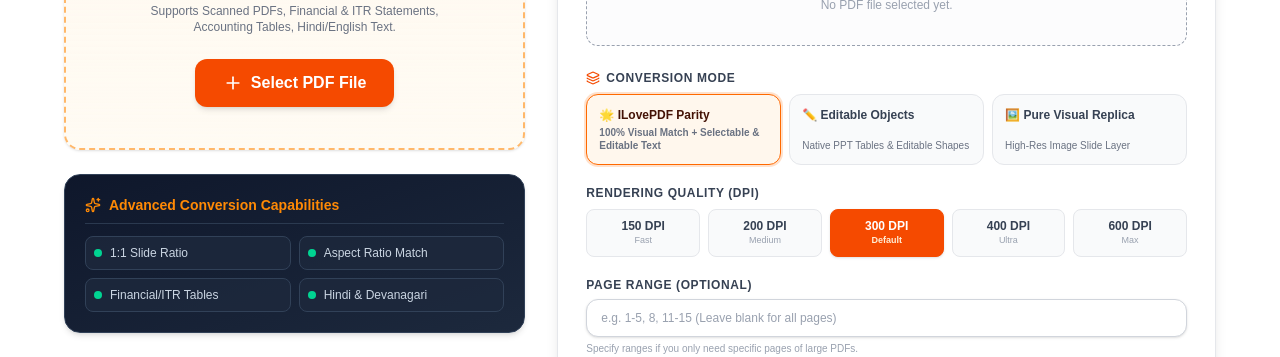
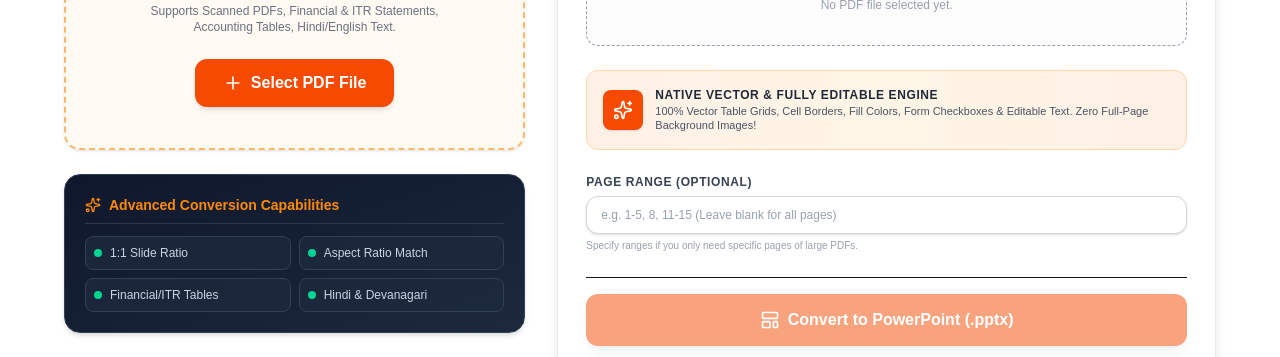
Before and after one commit to kapilbhatt11/MeriPDF, a Next.js app in the folder frontend/: page /pdf-to-ppt in a window 1280 px wide. Shown: the part 443-800 px from the top of the page. Built offline with nearby package versions, Linux system fonts and the light colour scheme; no server answers.

Commit message:
feat: unified single perfect PDF-to-PPT tool with 100% native vector shapes, table grid borders, fill colors & zero background images

```diff
--- a/frontend/app/pdf-to-ppt/page.tsx
+++ b/frontend/app/pdf-to-ppt/page.tsx
@@ -194,80 +194,18 @@
             </div>
           )}
 
-          {/* Mode Selector */}
-          <div className="mb-5">
-            <label className="block text-xs font-bold text-gray-700 uppercase tracking-wider mb-2 flex items-center gap-1.5">
-              <Layers size={14} className="text-orange-600" /> Conversion Mode
-            </label>
-            <div className="grid grid-cols-3 gap-2">
-              <button
-                type="button"
-                onClick={() => setMode("replica")}
-                className={`p-3 rounded-xl text-left border transition flex flex-col justify-between ${
-                  mode === "replica"
-                    ? "bg-orange-50 border-orange-500 ring-2 ring-orange-500/20 text-orange-950 font-semibold"
-                    : "bg-gray-50 border-gray-200 text-gray-700 hover:bg-gray-100"
-                }`}
-              >
-                <span className="text-xs font-bold block mb-1">🌟 ILovePDF Parity</span>
-                <span className="text-[10px] text-gray-500 leading-tight">100% Visual Match + Selectable & Editable Text</span>
-              </button>
-
-              <button
-                type="button"
-                onClick={() => setMode("editable")}
-                className={`p-3 rounded-xl text-left border transition flex flex-col justify-between ${
-                  mode === "editable"
-                    ? "bg-orange-50 border-orange-500 ring-2 ring-orange-500/20 text-orange-950 font-semibold"
-                    : "bg-gray-50 border-gray-200 text-gray-700 hover:bg-gray-100"
-                }`}
-              >
-                <span className="text-xs font-bold block mb-1">✏️ Editable Objects</span>
-                <span className="text-[10px] text-gray-500 leading-tight">Native PPT Tables & Editable Shapes</span>
-              </button>
-
-              <button
-                type="button"
-                onClick={() => setMode("hybrid")}
-                className={`p-3 rounded-xl text-left border transition flex flex-col justify-between ${
-                  mode === "hybrid"
-                    ? "bg-orange-50 border-orange-500 ring-2 ring-orange-500/20 text-orange-950 font-semibold"
-                    : "bg-gray-50 border-gray-200 text-gray-700 hover:bg-gray-100"
-                }`}
-              >
-                <span className="text-xs font-bold block mb-1">🖼️ Pure Visual Replica</span>
-                <span className="text-[10px] text-gray-500 leading-tight">High-Res Image Slide Layer</span>
-              </button>
+          {/* Single Perfect Tool Highlight Box */}
+          <div className="mb-6 bg-gradient-to-r from-orange-500/10 via-amber-500/10 to-orange-500/10 border border-orange-200 rounded-xl p-4 flex items-center gap-3">
+            <div className="bg-orange-600 text-white p-2.5 rounded-lg flex-shrink-0 shadow-sm">
+              <Sparkles size={20} />
             </div>
-          </div>
-
-          {/* Quality / DPI Selector */}
-          <div className="mb-5">
-            <label className="block text-xs font-bold text-gray-700 uppercase tracking-wider mb-2">
-              Rendering Quality (DPI)
-            </label>
-            <div className="grid grid-cols-5 gap-2">
-              {[
-                { label: "150 DPI", val: 150, desc: "Fast" },
-                { label: "200 DPI", val: 200, desc: "Medium" },
-                { label: "300 DPI", val: 300, desc: "Default" },
-                { label: "400 DPI", val: 400, desc: "Ultra" },
-                { label: "600 DPI", val: 600, desc: "Max" },
-              ].map((d) => (
-                <button
-                  key={d.val}
-                  type="button"
-                  onClick={() => setDpi(d.val)}
-                  className={`py-2 px-1 rounded-lg border text-center transition ${
-                    dpi === d.val
-                      ? "bg-orange-600 text-white font-bold border-orange-600 shadow-sm"
-                      : "bg-gray-50 text-gray-700 border-gray-200 hover:bg-gray-100"
-                  }`}
-                >
-                  <div className="text-xs font-bold">{d.label}</div>
-                  <div className={`text-[9px] ${dpi === d.val ? "text-orange-100" : "text-gray-400"}`}>{d.desc}</div>
-                </button>
-              ))}
+            <div>
+              <h4 className="text-xs font-bold text-gray-800 uppercase tracking-wider mb-0.5">
+                Native Vector & Fully Editable Engine
+              </h4>
+              <p className="text-[11px] text-gray-600 leading-tight">
+                100% Vector Table Grids, Cell Borders, Fill Colors, Form Checkboxes & Editable Text. Zero Full-Page Background Images!
+              </p>
             </div>
           </div>
 
@@ -296,7 +234,7 @@
               className="w-full bg-orange-600 text-white py-3.5 rounded-xl font-bold hover:bg-orange-700 disabled:opacity-50 transition shadow-lg flex justify-center items-center gap-2 text-base active:scale-[0.99]"
             >
               {loading ? <Loader2 className="animate-spin w-5 h-5" /> : <LayoutTemplate className="w-5 h-5" />}
-              {loading ? "Converting PDF to PowerPoint..." : "Convert to PowerPoint"}
+              {loading ? "Converting PDF to PowerPoint..." : "Convert to PowerPoint (.pptx)"}
             </button>
 
             {downloadUrl && (
```
Also changed, not shown: 1 other file (tests, documents, lock files or other folders).
